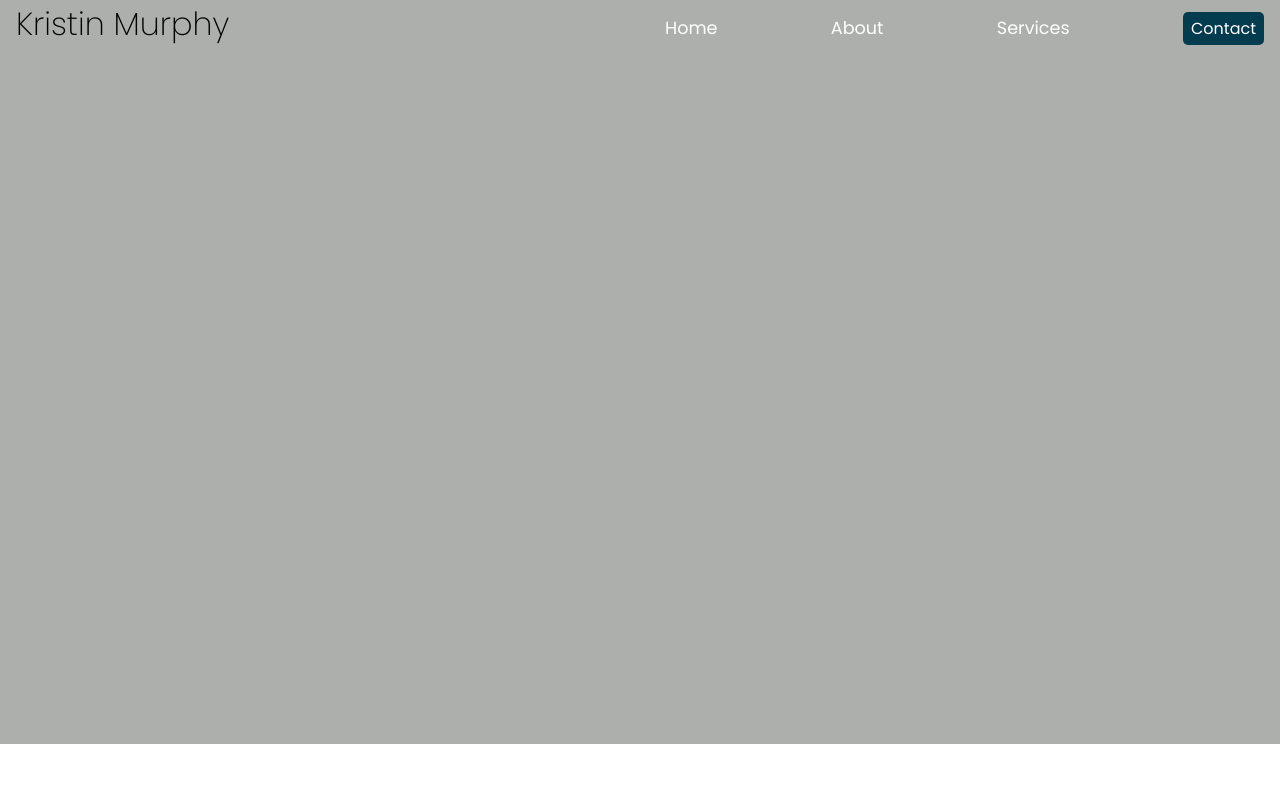
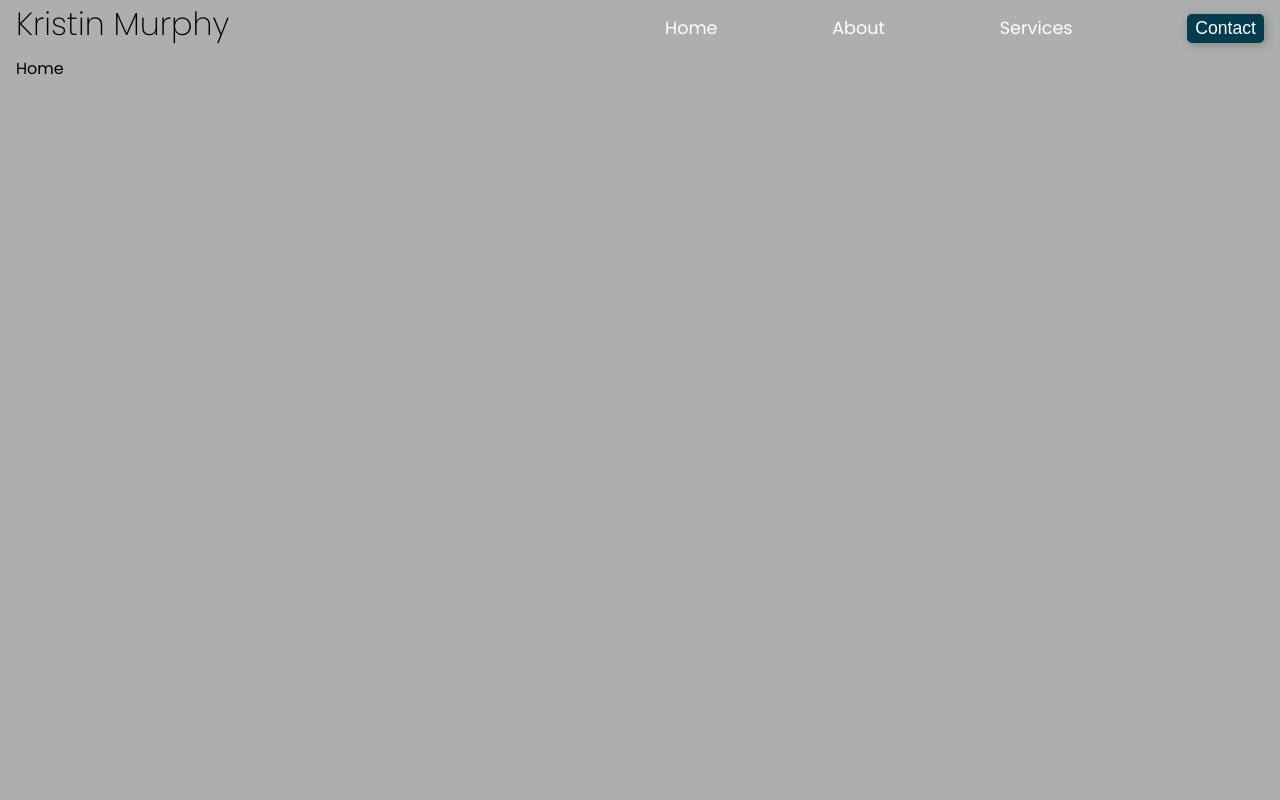
Before and after one commit to deppes365/kmurphy-website, a React (Create React App) app: page / in a window 1280 px wide. Shown: the top 800 px of the page. Built offline with nearby package versions, Linux system fonts and the light colour scheme.

Commit message:
general changes made

```diff
--- a/public/index.html
+++ b/public/index.html
@@ -26,9 +26,9 @@
 				margin: 0;
 				box-sizing: border-box;
 			}
-      body {
-        font-family: "Poppins", sans-serif;
-      }
+			body {
+				font-family: 'Poppins', sans-serif;
+			}
 		</style>
 	</head>
 	<body>
--- a/src/App.js
+++ b/src/App.js
@@ -3,6 +3,8 @@ import './App.scss';
 
 import Header from './components/header/Header';
 import Home from './pages/Home';
+import About from './pages/About';
+import Services from './pages/Services';
 import ContactForm from './components/contactForm/ContactForm';
 
 
@@ -13,6 +15,8 @@ function App() {
     <div className="App">
       <Header setContactFormOpen={setContactFormOpen}/>
       <Home />
+      <About />
+      <Services />
       <ContactForm setContactFormOpen={setContactFormOpen} contactFormOpen={contactFormOpen}/>
     </div>
   );
--- a/src/App.scss
+++ b/src/App.scss
@@ -7,12 +7,13 @@ $silver-chalice: #ACAFAC;
 .App {
   width: 100%;
   position: relative;
-  background-color: $silver-chalice;
+
 
   .container {
     width: 100%;
     max-width: 1300px;
     padding: 0 1rem;
+    height: 100%;
   }
 
   .header {
@@ -22,7 +23,9 @@ $silver-chalice: #ACAFAC;
     position: fixed;
     top: 0;
     left: 0;
+    z-index: 20;
     height: 3.5rem;
+    background-color: $silver-chalice;
 
     .container {
       display: flex;
@@ -52,17 +55,18 @@ $silver-chalice: #ACAFAC;
 
       .navLink {
         text-decoration: none;
-        color: black;
         display: inline-block;
         color: white;
         font-size: 1.1rem;
+        border: 0;
+        cursor: pointer;
 
         &.active {
           color:#265054
         }
       }
 
-      .contact-btn {
+      .contactBtn {
         display: inline-block;
         background-color: $midnight-green-eagle;
         color: white;
@@ -70,6 +74,9 @@ $silver-chalice: #ACAFAC;
         transition: 0.2s ease;
         border-radius: 5px;
         text-decoration: none;
+        border: 0;
+        font-size: 1.1rem;
+        box-shadow: 2px 2px 10px rgba(0, 0, 0, 0.25);
 
         &:hover {
           transform: scale(1.05);
@@ -132,23 +139,16 @@ $silver-chalice: #ACAFAC;
 
   .page {
     width: 100%;
+    min-height: calc(100vh - 3.5rem);
     display: flex;
     justify-content: center;
+    scroll-margin-top: 3.5rem;
+    position: relative;
+    top: 3.5rem;
+    background-color: $silver-chalice;
   }
 
-  #home {
-    position: relative;
-    top: 3.5rem;
-    scroll-margin-top: 3.5rem;
 
-    .container {
-      width: 1300px;
-      height: calc(100vh - 3.5rem);
-      display: flex;
-
-
-    }
-  }
 
   .contactForm {
     width: 100%;
@@ -157,7 +157,7 @@ $silver-chalice: #ACAFAC;
     top: 0;
     left: 0;
     background-color: rgba(0, 0, 0, 0.75);
-    z-index: 10;
+    z-index: 25;
     display: flex;
     justify-content: center;
     align-items: center;
@@ -202,6 +202,7 @@ $silver-chalice: #ACAFAC;
       }
     }
 
+
     .form {
       flex-basis: 50%;
       height: 100%;
@@ -213,7 +214,6 @@ $silver-chalice: #ACAFAC;
       position: relative;
       overflow: hidden;
       background-color: $dark-slate-gray;
-
 
       input {
         border-radius: 15px;
--- a/src/components/header/Header.jsx
+++ b/src/components/header/Header.jsx
@@ -1,9 +1,12 @@
 import React from 'react';
-import { FaPhoneAlt } from 'react-icons/fa';
-import { FiPhone } from 'react-icons/fi';
-import { MdOutlineEmail } from 'react-icons/md';
+
 
 function Header({ setContactFormOpen }) {
+
+	const scrollTo = (page) => {
+		document.getElementById(`${page}`).scrollIntoView({behavior: 'smooth'})
+	}
+
 	return (
 		<div className="header">
 			<div className="container">
@@ -13,31 +16,27 @@ function Header({ setContactFormOpen }) {
 				<div className="navContainer">
 					<ul className="navLinks">
 						<li>
-							<a className="navLink" href="#">
-								Home
-							</a>
+							<a className='navLink' href="#home" onClick={(e) => {
+								e.preventDefault()
+								scrollTo('home')
+							}}>Home</a>
 						</li>
 						<li>
-							<a className="navLink" href="#">
-								About
-							</a>
+							<a className='navLink' href="#about" onClick={(e) => {
+								e.preventDefault()
+								scrollTo('about')
+							}}>About</a>
 						</li>
 						<li>
-							<a className="navLink" href="#">
-								Services
-							</a>
+							<a className='navLink' href="services" onClick={(e) => {
+								e.preventDefault()
+								scrollTo('services')
+							}}>Services</a>
 						</li>
 						<li>
-							<a
-								className="contact-btn"
-								href="#"
-								onClick={e => {
-									e.preventDefault();
-									setContactFormOpen(true);
-								}}
-							>
-								Contact
-							</a>
+							<button className='contactBtn' onClick={() => {
+								setContactFormOpen(true)
+							}}>Contact</button>
 						</li>
 					</ul>
 				</div>
--- a/src/index.js
+++ b/src/index.js
@@ -1,11 +1,5 @@
-import React from 'react';
-import ReactDOM from 'react-dom';
+import ReactDOM from 'react-dom/client';
 import App from './App';
 
-
-ReactDOM.render(
-  <React.StrictMode>
-    <App />
-  </React.StrictMode>,
-  document.getElementById('root')
-);
+const root = ReactDOM.createRoot(document.getElementById('root'));
+root.render(<App />);
--- /dev/null
+++ b/src/pages/About.jsx
@@ -0,0 +1,9 @@
+import React from 'react'
+
+function About() {
+  return (
+    <div className='page' id='about'>About</div>
+  )
+}
+
+export default About
--- a/src/pages/Home.jsx
+++ b/src/pages/Home.jsx
@@ -4,7 +4,7 @@ function Home() {
   return (
     <div className='page' id='home'>
         <div className="container">
-
+            Home
         </div>
     </div>
   )
--- /dev/null
+++ b/src/pages/Services.jsx
@@ -0,0 +1,9 @@
+import React from 'react'
+
+function Services() {
+  return (
+    <div className='page' id='services'>Services</div>
+  )
+}
+
+export default Services
```
